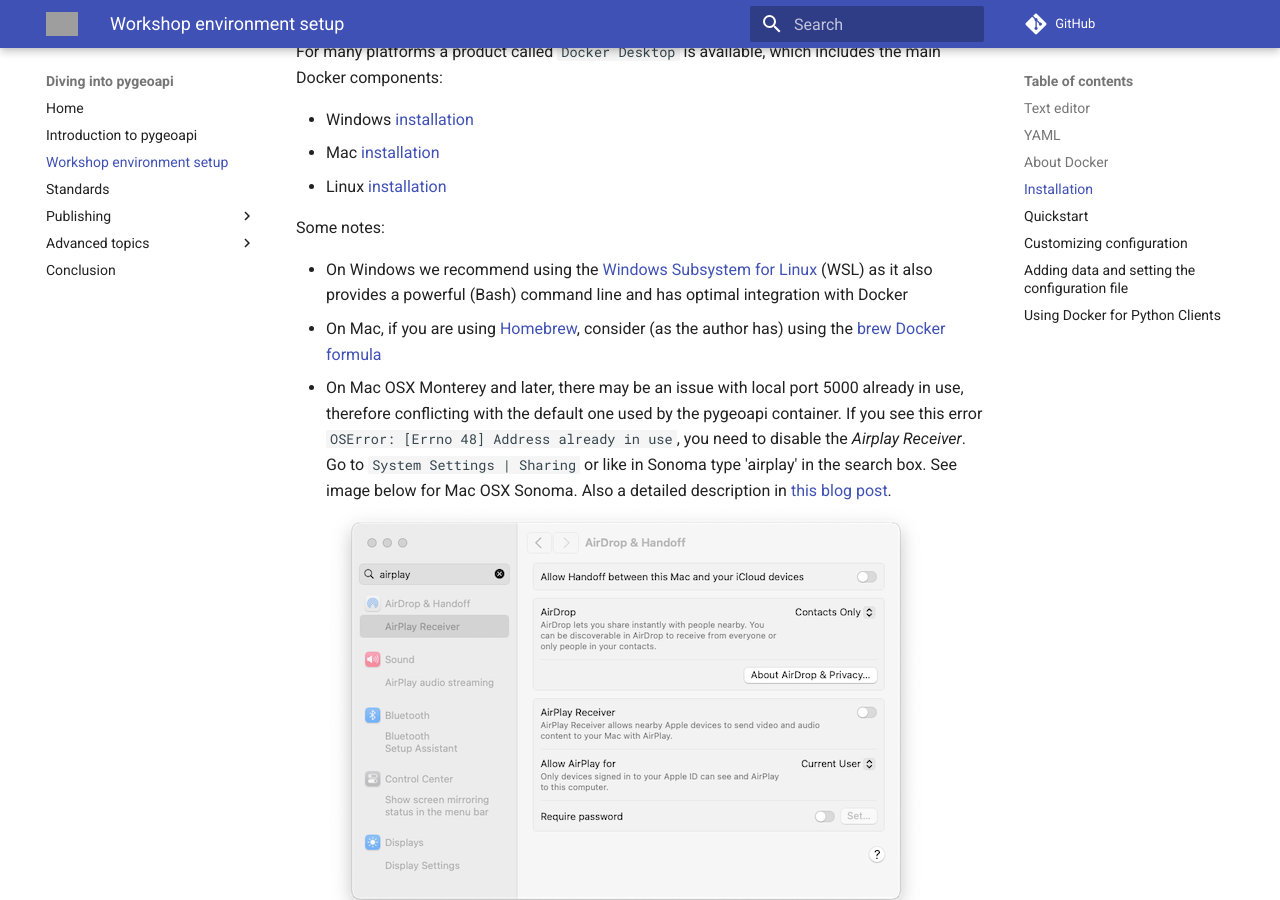
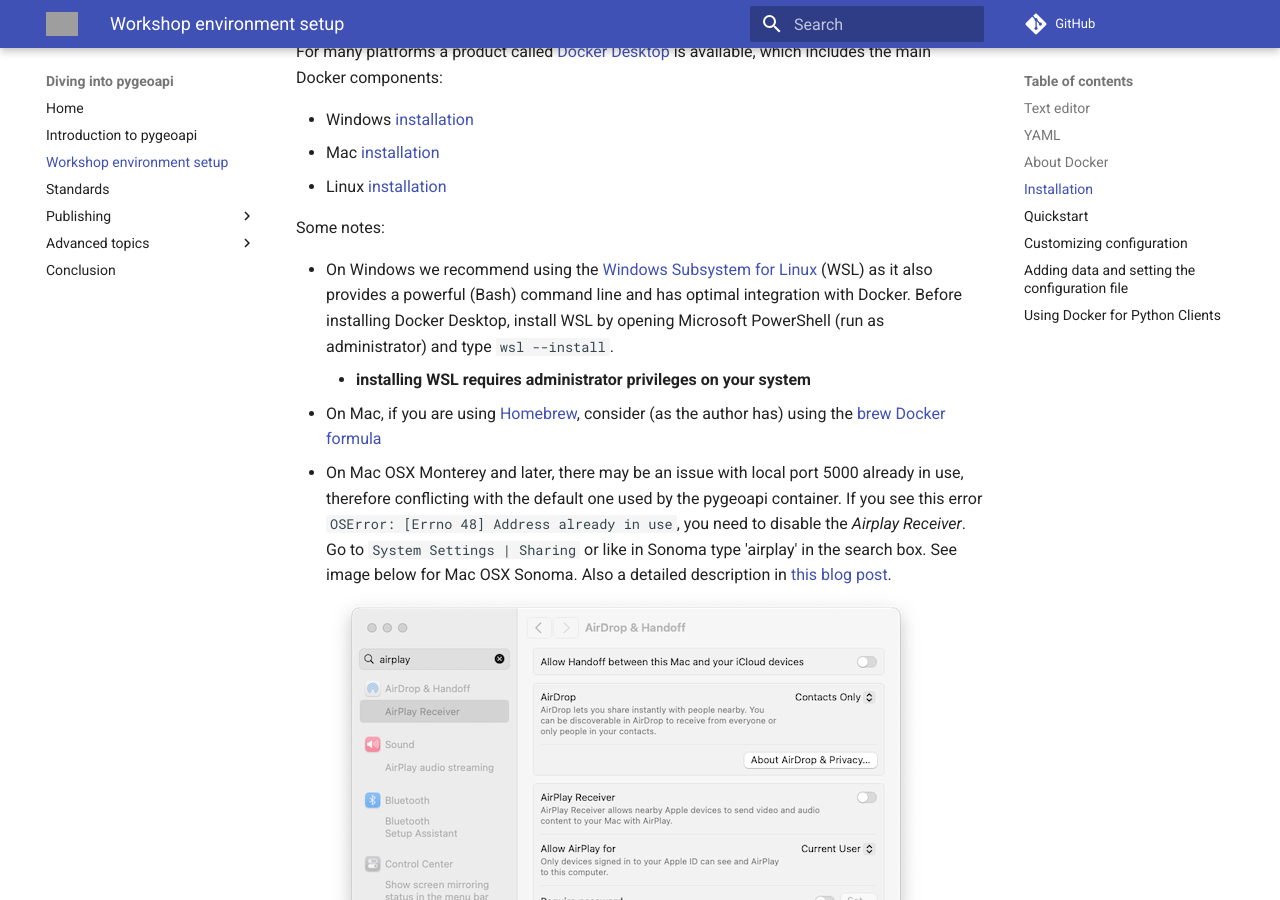
Before and after one commit to geopython/diving-into-pygeoapi, an MkDocs documentation site: the page built from workshop/content/docs/setup.md, in a window 1280 px wide and 900 px high, scrolled down 1872 px. Built offline with MkDocs 1.6.1 and Material for MkDocs 9.7.7, drawn with Linux system fonts in a browser that asks for light colours; comment, search, counter and statistics services are not loaded; some of the changed text lies outside the part shown; grey boxes are pictures that could not be loaded.

Commit message:
add additional notes for Windows installations

```diff
--- a/workshop/content/docs/setup.md
+++ b/workshop/content/docs/setup.md
@@ -10,7 +10,7 @@
 1. **Exercises** - download the [latest zip file](https://github.com/geopython/diving-into-pygeoapi/archive/refs/heads/main.zip), unzip, find exercises in `workshop/exercises` [^1]
 1. **Docker** - all examples/exercises are run in a `Docker container` in `workshop/exercises`
 
-[^1]: alternatively, you can fork/clone the GitHub repository of this workshop directly from https://github.com/geopython/diving-into-pygeoapi.
+[^1]: Alternatively, you can fork/clone the GitHub repository of this workshop directly from <https://github.com/geopython/diving-into-pygeoapi>.
 
 ## Text editor
 
@@ -67,7 +67,7 @@
 which is dependent on the system/OS you are running (e.g. Windows, Mac or Linux). For each
 system the Docker website provides detailed installation instructions. Please follow these consistently.
 
-For many platforms a product called `Docker Desktop` is available, which includes the main Docker components:
+For many platforms a product called [Docker Desktop](https://docs.docker.com/desktop) is available, which includes the main Docker components:
 
 * Windows [installation](https://docs.Docker.com/desktop/install/windows-install)
 * Mac [installation](https://docs.Docker.com/desktop/install/mac-install)
@@ -75,7 +75,8 @@
 
 Some notes:
 
-* On Windows we recommend using the [Windows Subsystem for Linux](https://docs.microsoft.com/en-us/windows/wsl) (WSL) as it also provides a powerful (Bash) command line and has optimal integration with Docker
+* On Windows we recommend using the [Windows Subsystem for Linux](https://docs.microsoft.com/en-us/windows/wsl) (WSL) as it also provides a powerful (Bash) command line and has optimal integration with Docker.  Before installing Docker Desktop, install WSL by opening Microsoft PowerShell (run as administrator) and type `wsl --install`.
+    * **installing WSL requires administrator privileges on your system**
 * On Mac, if you are using [Homebrew](https://brew.sh), consider (as the author has) using the [brew Docker formula](https://formulae.brew.sh/formula/Docker)
 * On Mac OSX Monterey and later, there may be an issue with local port 5000 already in use, therefore conflicting with the default one used by the pygeoapi container. If you see this error `OSError: [Errno 48] Address already in use`, you need to disable the *Airplay Receiver*. Go to `System Settings | Sharing` or like in Sonoma type 'airplay' in the search box. See image below for Mac OSX Sonoma. Also a detailed description in [this blog post](https://progressstory.com/tech/port-5000-already-in-use-macos-monterey-issue/).
 ![MacBook settings](assets/images/macosx-airplay-disable.png)
```
